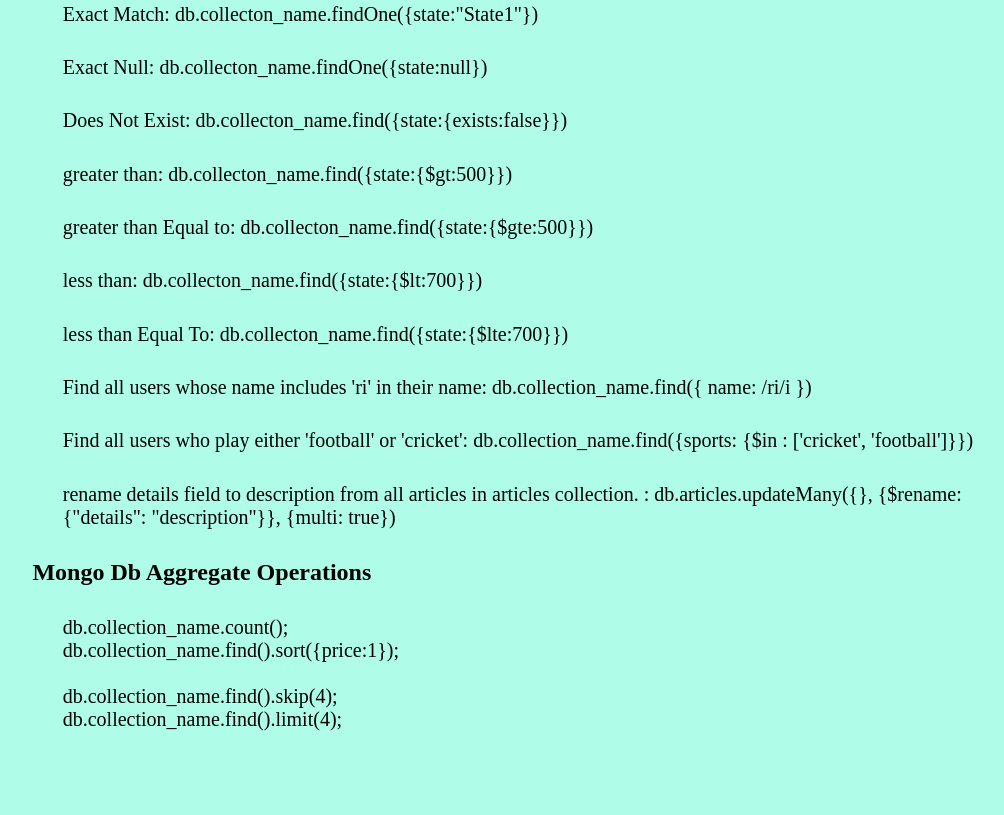
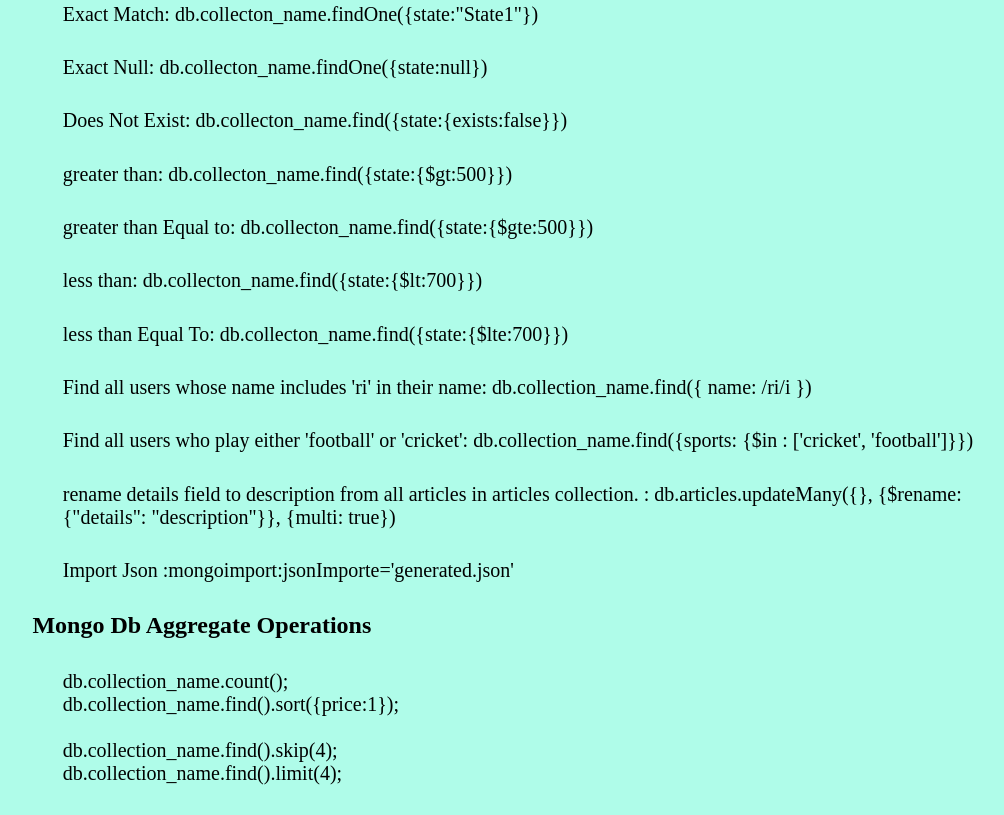
Before and after one commit to olyrajak/basic-command-mongodb, a plain HTML site: page index.html in a window 1280 px wide. Shown: the part 1188-2003 px from the top of the page, without its empty margins (102-1106 px from the left). Before the commit the page ends 1950 px from the top, so only its background shows below. Drawn offline with Linux system fonts and the light colour scheme.

Commit message:
Update index.html

```diff
--- a/index.html
+++ b/index.html
@@ -89,6 +89,8 @@
          rename details field to description from all articles in articles collection. :
 
  db.articles.updateMany({}, {$rename: {"details": "description"}}, {multi: true})
+        </p><p style="font-size:20px;margin:3%">
+         Import Json :mongoimport:jsonImporte='generated.json'
         </p>
 
         <h2>Mongo Db Aggregate Operations</h2>
```
